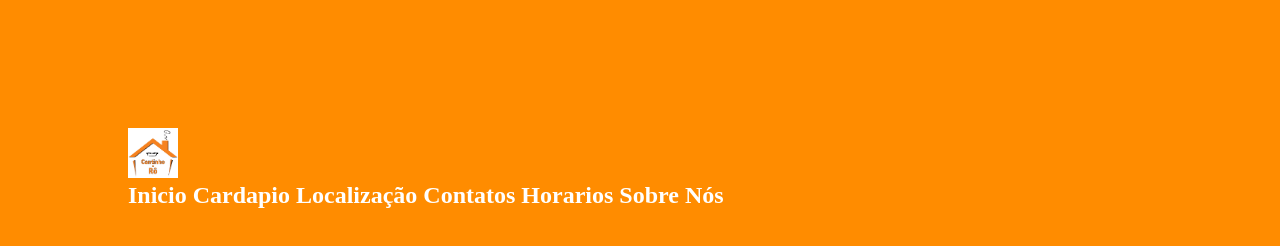
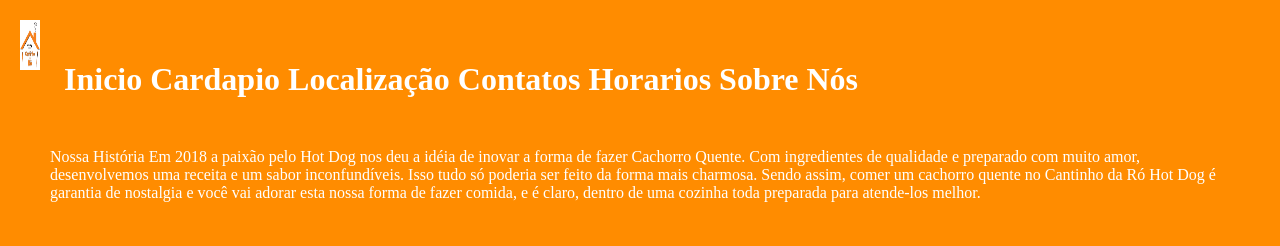
Before and after one commit to jonathanluca/Hot-DogCantinhodaRo, a plain HTML site: page index.html in a window 1280 px wide. Drawn offline with Linux system fonts and the light colour scheme.

Commit message:
alinhando a img com o texto

```diff
--- a/index.html
+++ b/index.html
@@ -8,10 +8,24 @@
     </head>
 
     <body>
-        <section class="principal">
-            <img src="/imagens/Logo_page-0001.jpg">
-            <h1 class="cabecalho">Inicio Cardapio Localização Contatos Horarios Sobre Nós</h1>
-        </section>
+        <div>
+                <img src="/imagens/Logo_page-0001.jpg">
+                <h1 class="cabecalho">Inicio Cardapio Localização Contatos Horarios Sobre Nós</h1>
+        </div>
+
+        <p class="word">
+            Nossa História
+            Em 2018 a paixão pelo Hot Dog nos deu a idéia de inovar
+            a forma de fazer Cachorro Quente.
+
+            Com ingredientes de qualidade e preparado com muito amor, desenvolvemos uma
+            receita e um sabor inconfundíveis. Isso tudo só poderia ser feito da forma mais
+            charmosa.
+
+            Sendo assim, comer um cachorro quente no Cantinho da Ró Hot Dog é garantia de
+            nostalgia e você vai adorar esta nossa forma de fazer comida, e é claro, dentro de uma
+            cozinha toda preparada para atende-los melhor. </p>
+
     </body>
 
 </html>
--- a/style.css
+++ b/style.css
@@ -12,13 +12,19 @@ body {
     padding: 0;
 }
 
-img{
-   width: 50px;
+img, h1 {
+   display: inline-flex;
 }
 
-.principal {
-    margin: 10%;
-    padding:auto;
+img {
+   width: 20px;
+   height: 50px;
+   margin: 20px;
+}
+
+.word {
+    margin: 50px;
+    padding: auto;
 }
 
 .container{
```
